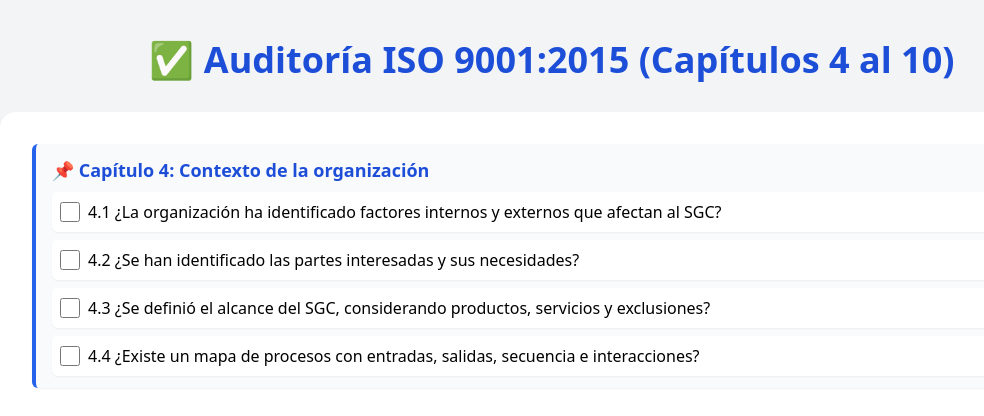
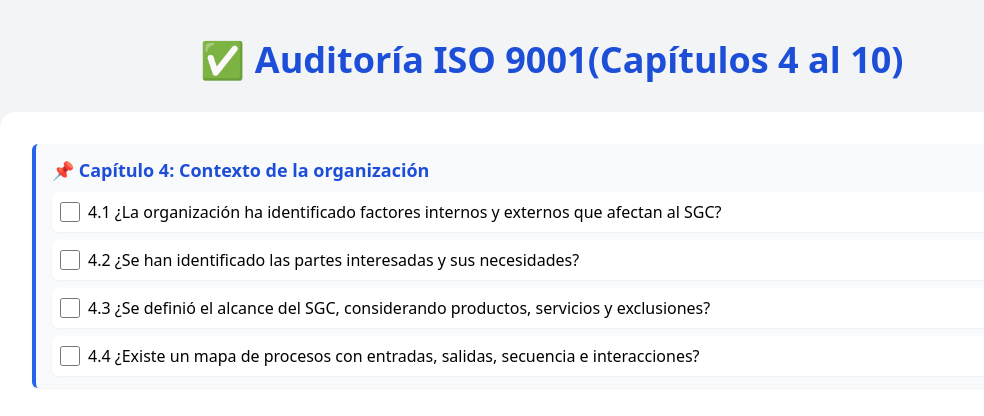
Before and after one commit to DavidJaure/HerramientaSGC, a Flask app: page /iso9001/auditoria in a window 1280 px wide. Shown: the top 416 px of the page, without its empty margins (88-1072 px from the left). Run offline with Flask 3, Linux system fonts and the light colour scheme; some libraries are stand-ins or nearby versions.

Commit message:
Actualización

```diff
--- a/backend/app.py
+++ b/backend/app.py
@@ -259,8 +259,8 @@
 def generar_pdf():
     # Datos de auditor (ejemplo)
     auditor = {
-        "nombre": "Luis",
-        "correo": "Luis@gmail.com"
+        "nombre": "Ana",
+        "correo": "Ana@gmail.com"
     }
 
     # Datos de la empresa
--- a/frontend/templates/auditoria.html
+++ b/frontend/templates/auditoria.html
@@ -2,13 +2,13 @@
 <html lang="es">
 <head>
   <meta charset="UTF-8">
-  <title>Auditoría ISO 9001:2015</title>
+  <title>Auditoría ISO 9001</title>
   <script src="https://cdn.tailwindcss.com"></script>
 </head>
 <body class="bg-gray-100 font-sans">
 
 <div class="max-w-6xl mx-auto py-10 px-6">
-  <h1 class="text-4xl font-bold text-blue-700 text-center mb-8">✅ Auditoría ISO 9001:2015 (Capítulos 4 al 10)</h1>
+  <h1 class="text-4xl font-bold text-blue-700 text-center mb-8">✅ Auditoría ISO 9001(Capítulos 4 al 10)</h1>
 
   <form action="/iso9001/auditoria" method="POST" class="space-y-8 bg-white shadow-lg rounded-2xl p-8">
 
--- a/frontend/templates/auditoria_pdf.html
+++ b/frontend/templates/auditoria_pdf.html
@@ -24,7 +24,7 @@
 </head>
 <body>
 
-<h1>✅ Informe Auditoría ISO 9001:2015</h1>
+<h1>✅ Informe Auditoría ISO 9001</h1>
 <p><strong>Fecha de auditoría:</strong> {{ fecha }}</p>
 
 <!-- Datos del auditor -->
```
Also changed, not shown: frontend/templates/dashboard.html (+11 -1 lines).
